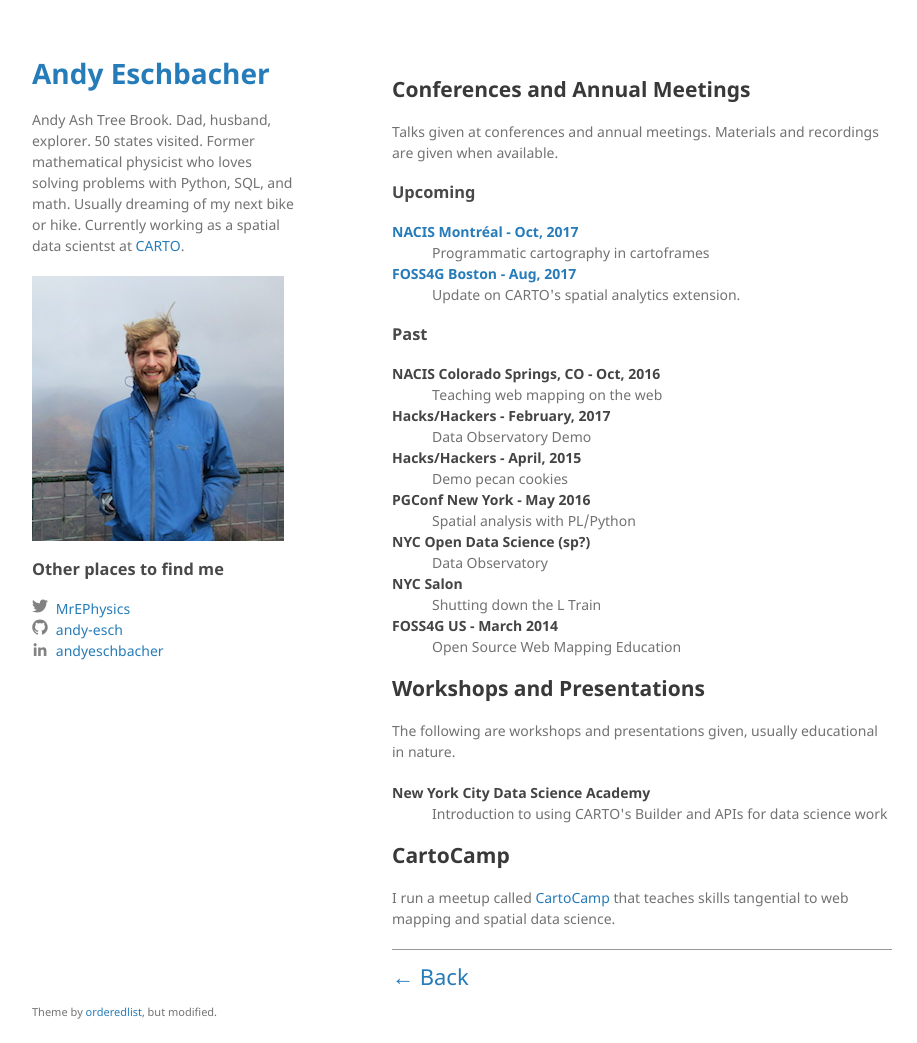
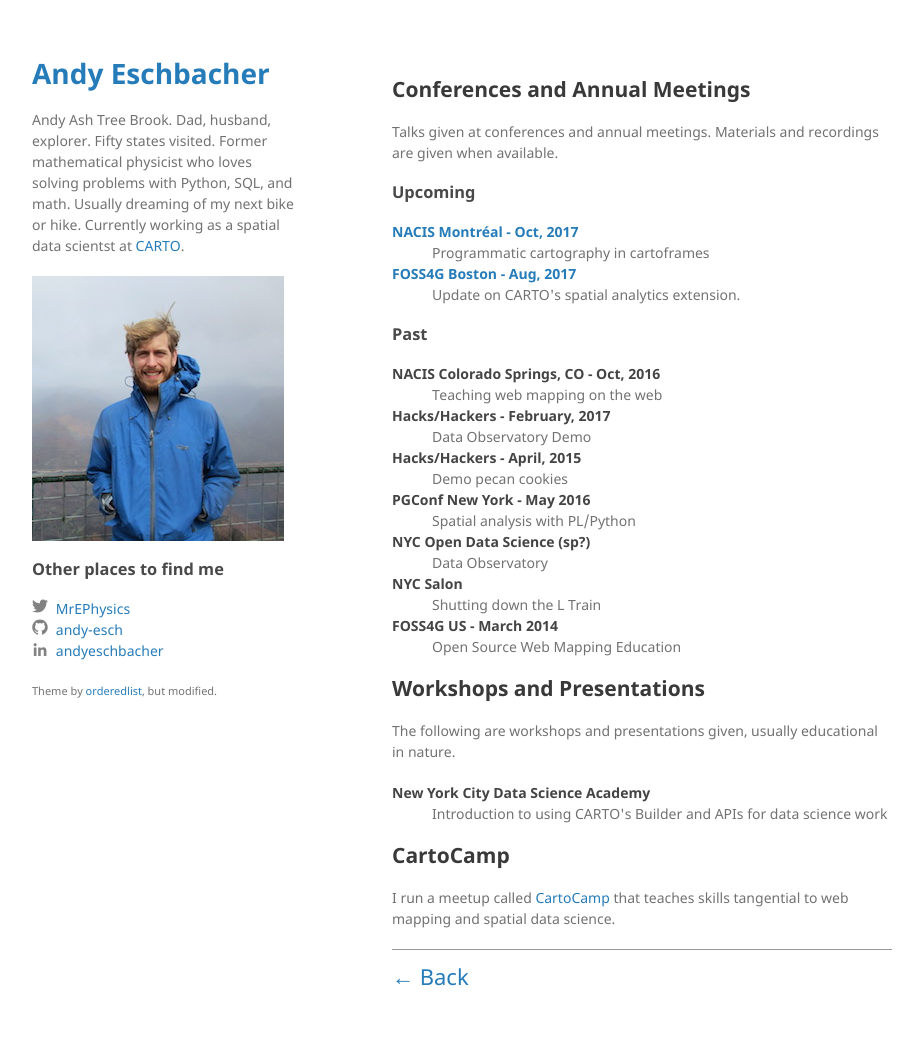
Before and after one commit to andy-esch/andy-esch.github.io, a Jekyll site: the page built from talks.md, in a window 1280 px wide and 1043 px high. Shown: the whole window, without its empty margins (178-1095 px from the left). Built offline with Jekyll 4.4.1, drawn with Linux system fonts in a browser that asks for light colours; our own code applies the rules of GitHub Pages for plain Markdown files.

Commit message:
updates layout of main page with images

```diff
--- a/_config.yml
+++ b/_config.yml
@@ -1,7 +1,7 @@
 title: Andy Eschbacher
 author: Andy Eschbacher
 description: Personal website of Andy Eschbacher
-long_description: Andy Ash Tree Brook. Dad, husband, explorer. 50 states visited. Former mathematical physicist who loves solving problems with Python, SQL, and math. Usually dreaming of my next bike or hike. Currently working as a spatial data scientst at <a href="https://carto.com/">CARTO</a>.
+long_description: Andy Ash Tree Brook. Dad, husband, explorer. Fifty states visited. Former mathematical physicist who loves solving problems with Python, SQL, and math. Usually dreaming of my next bike or hike. Currently working as a spatial data scientst at <a href="https://carto.com/">CARTO</a>.
 email: andy.eschbacher@gmail.com
 theme: jekyll-theme-minimal
 twitter_username: MrEPhysics
--- a/_layouts/default.html
+++ b/_layouts/default.html
@@ -16,7 +16,7 @@
       <header>
         <h1><a href="/">{{ site.title }}</a></h1>
         <p>{{ site.long_description }}</p>
-	<img src="assets/img/me-small.jpg" alt="Me on the rim of Waimea Canyon" />
+	<img src="/assets/img/me-small.jpg" alt="Me on the rim of Waimea Canyon" />
         <div class="social">
 		<h3>Other places to find me</h3>
 		<p>{% include icon-twitter.html username=site.twitter_username %}</p>
--- a/_sass/jekyll-theme-minimal.scss
+++ b/_sass/jekyll-theme-minimal.scss
@@ -127,10 +127,32 @@
   max-width:100%;
 }
 
+// clearfix and item-desc code inspired by
+//   https://stackoverflow.com/questions/11438910/how-to-display-items-side-by-side-without-using-tables
+.item-desc > figure {
+  float: right;
+  margin: 0 0 0 10px;
+  width: 264px;
+}
+
+.clearfix:before,
+.clearfix:after {
+  content: " ";
+  display: table;
+}
+
+.clearfix:after {
+  clear: both;
+}
+
+figcaption {
+  font-size: 0.8em;
+}
+
 header {
   width:270px;
   float:left;
-  position:fixed;
+  //position:fixed;
   -webkit-font-smoothing:subpixel-antialiased;
 }
 
@@ -214,8 +236,9 @@
 footer {
   width:270px;
   float:left;
-  position:fixed;
+  position:relative;
   bottom:2px;
+  margin-top: 20px;
   -webkit-font-smoothing:subpixel-antialiased;
 }
 
```
Also changed, not shown: index.md (+20 -8 lines), projects.md (+6 -0 lines).
